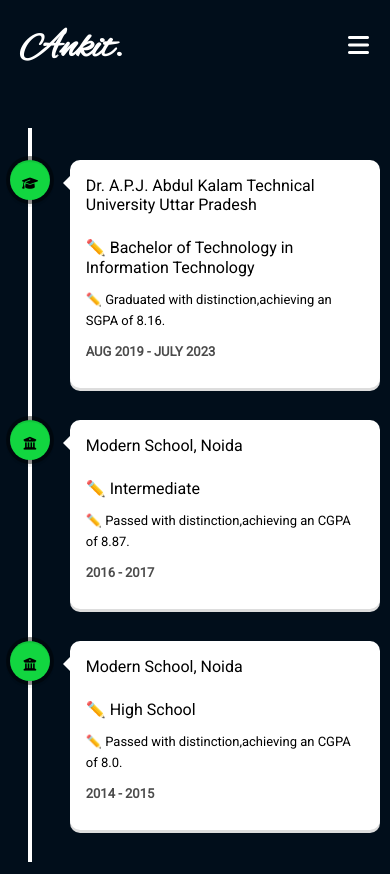
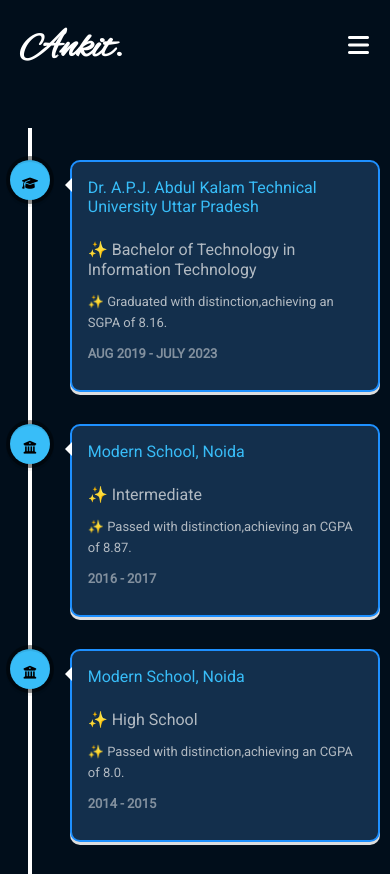
Before and after one commit to ancorp134/react-js-portfolio, a React (Create React App) app: page /about in a window 390 px wide. Built offline with nearby package versions, Linux system fonts and the light colour scheme.

Commit message:
update color

```diff
--- a/src/components/About.jsx
+++ b/src/components/About.jsx
@@ -20,7 +20,7 @@
             className="vertical-timeline-element--education"
             date="AUG 2019 - JULY 2023"
             iconStyle={{
-              background: "#12D640",
+              background: "#38BDF8",
               color: "black",
             }}
             icon={<i className="fa-solid fa-graduation-cap about-icon"></i>}
@@ -30,16 +30,16 @@
             </h2>
             <br />
             <h3 className="vertical-timeline-element-title">
-            ✏️ Bachelor of Technology in Information Technology
+            ✨ Bachelor of Technology in Information Technology
             </h3>
 
-            <p>✏️ Graduated with distinction,achieving an SGPA of 8.16.</p>
+            <p>✨ Graduated with distinction,achieving an SGPA of 8.16.</p>
           </VerticalTimelineElement>
           <VerticalTimelineElement
             className="vertical-timeline-element--education"
             date="2016 - 2017"
             iconStyle={{
-              background: "#12D640",
+              background: "#38BDF8",
               color: "black",
             }}
             icon={<i className="fa-solid fa-building-columns about-icon"></i>}
@@ -48,16 +48,16 @@
               Modern School, Noida
             </h2>
             <br />
-            <h3 className="vertical-timeline-element-title">✏️ Intermediate</h3>
+            <h3 className="vertical-timeline-element-title">✨ Intermediate</h3>
 
-            <p>✏️ Passed with distinction,achieving an CGPA of 8.87.</p>
+            <p>✨ Passed with distinction,achieving an CGPA of 8.87.</p>
           </VerticalTimelineElement>
 
           <VerticalTimelineElement
             className="vertical-timeline-element--education"
             date="2014 - 2015"
             iconStyle={{
-              background: "#12D640",
+              background: "#38BDF8",
               color: "black",
             }}
             icon={<i className="fa-solid fa-building-columns about-icon"></i>}
@@ -66,9 +66,9 @@
               Modern School, Noida
             </h2>
             <br />
-            <h3 className="vertical-timeline-element-title">✏️ High School</h3>
+            <h3 className="vertical-timeline-element-title">✨ High School</h3>
 
-            <p>✏️ Passed with distinction,achieving an CGPA of 8.0.</p>
+            <p>✨ Passed with distinction,achieving an CGPA of 8.0.</p>
           </VerticalTimelineElement>
         </VerticalTimeline>
       </div>
--- a/src/components/Home.jsx
+++ b/src/components/Home.jsx
@@ -2,7 +2,7 @@
 import "../styles/home.css";
 import heroimg from "../assets/images/vecteezy_motivated-3d-cyclist-with-race-bib-perfect-for-marathon-or_22483353_757.png";
 import { NavLink } from "react-router-dom";
-// import {NavLink} from "react-router-dom";
+
 
 function Home() {
   return (
--- a/src/components/ProjectItem.jsx
+++ b/src/components/ProjectItem.jsx
@@ -19,12 +19,12 @@
   left: "50%",
   transform: "translate(-50%, -50%)",
   width: 1000,
-  bgcolor: "#010E1B",
-  border: "2px solid #000",
+  bgcolor: "#132F4C",
+  border: "2px solid #38BDF8",
   boxShadow: 24,
   p: 4,
   outline: 0,
-  color: "#12D640",
+  color: "#38BDF8",
   height : 500
 
 
@@ -66,16 +66,16 @@
                 {name}
 
               </Typography>
-              <Typography variant="body2" color="white" className="project-tech">
-                <span  className="project-span" style={{color : "#12D640" , fontSize:"25px"}}>Languages and Framework: </span> {skill}
+              <Typography variant="body2" color="#B2BAC2" className="project-tech">
+                <span  className="project-span" style={{color : "white" , fontSize:"25px"}}>Languages and Framework: </span> {skill}
               </Typography>
               {'\n'}
-              <Typography variant="body2" color="white" className="project-tech">
-                <span  className="project-span" style={{color : "#12D640" , fontSize:"25px"}}>Description: </span>
+              <Typography variant="body2" color="#B2BAC2" className="project-tech">
+                <span  className="project-span" style={{color : "white" , fontSize:"25px"}}>Description: </span>
               </Typography>
               {desc.map((e)=>{
                 return(
-                  <Typography variant="body2" color="white" className="project-desc">
+                  <Typography variant="body2" color="#B2BAC2" className="project-desc">
                     <li>{e}</li>
                   </Typography>
                 )
--- a/src/styles/about.css
+++ b/src/styles/about.css
@@ -1,5 +1,5 @@
 .vertical-timeline-element-content h2 {
-    color: black;
+    color: #38BDF8;
   }
 
 
@@ -14,28 +14,23 @@
 }
 
 .vertical-timeline--animate .vertical-timeline-element-content.bounce-in {
-
-    color: black;
+    background-color: #132F4C;
+    color: #B2BAC2;
     border-radius: 10px;
-    box-shadow: 2px white;
-
+    box-shadow: 2px #B2BAC2;
+    border: 2px solid dodgerblue;
 }
 
-.vertical-timeline--animate .vertical-timeline-element-content.bounce-in:hover{
-    background-color: #12D640;
-    color: black !important;
-    border-radius: 10px;
-    border: 2px solid #12D640;
-}
+
 
 .vertical-timeline-element-date {
-    color: #12D640;
+    color: #38BDF8;
     font-weight: bold !important;
 }
 
 .vertical-timeline-element-title{
     font-size: 1rem;
-    color: black;
+    color:#B2BAC2;
 }
 
 .vertical-timeline-element-icon {
@@ -81,7 +76,7 @@
 
 @media screen and (max-width: 960px) {
     .vertical-timeline-element-date {
-        color: black;
+        color: #B2BAC2;
     }
 
     .about-icon {
@@ -106,7 +101,7 @@
 
 @media (min-width: 768px) and (max-width:1169px) {
     .vertical-timeline-element-date {
-        color: black;
+        color:#B2BAC2;
     }
 
     .about-icon {
--- a/src/styles/home.css
+++ b/src/styles/home.css
@@ -18,7 +18,7 @@
 
 
 #header .brand-name {
-    color: #12D640;
+    color: #38BDF8;
     font-size: 3rem;
 
     font-family: 'Roboto', sans-serif;
@@ -42,12 +42,12 @@
     border-radius: 50px;
     transition: 0.5s;
     color: white;
-    border: 2px solid #12D640;
+    border: 2px solid #38BDF8;
     text-decoration: none;
 }
 
 #header .btn-get-started:hover{
-    background-color:#12D640;
+    background-color:#38BDF8;
     color: black;
 }
 
@@ -79,7 +79,7 @@
 
 @media screen and (max-width: 991px) {
     #header .brand-name {
-        color:#12D640;
+        color:#38BDF8;
         font-size: 2rem;
         font-family: 'Roboto', sans-serif;
     }
@@ -99,8 +99,8 @@
         padding: 10px 30px;
         border-radius: 50px;
         transition: 0.5s;
-        color:#12D640;
-        border: 2px solid #12D640;
+        color:#38BDF8;
+        border: 2px solid #38BDF8;
         text-decoration: none;
     }
 }
--- a/src/styles/navbar.css
+++ b/src/styles/navbar.css
@@ -11,7 +11,7 @@
     font-size: 0.5rem;
     position: fixed;
     top: 0;
-    color: #12D640;
+    color: #38BDF8;
     z-index: 210;
     width: 100%;
 
@@ -83,7 +83,7 @@
 
 .nav-item:hover {
     width: 100%;
-    border-bottom:2px solid #12D640;
+    border-bottom:2px solid #38BDF8;
 }
 
 
--- a/src/styles/projectitem.css
+++ b/src/styles/projectitem.css
@@ -10,8 +10,9 @@
 .card{
 
     margin: 15px 30px;
-    background-color: black;
+    background-color: transparent;
     cursor: pointer;
+    border: 2px solid #38BDF8;
 }
 
 .card:hover{
@@ -58,7 +59,7 @@
 }
 
 .link-btn:hover{
-    color: #12D640;
+    color: #38BDF8;
     transform: translateY(-10px);
 }
 
```
